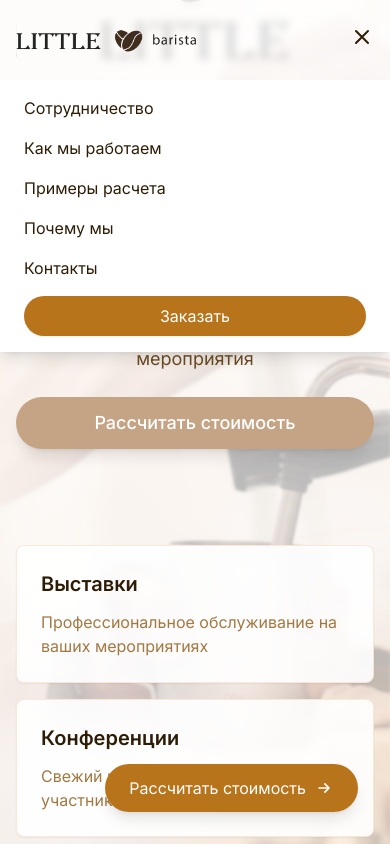
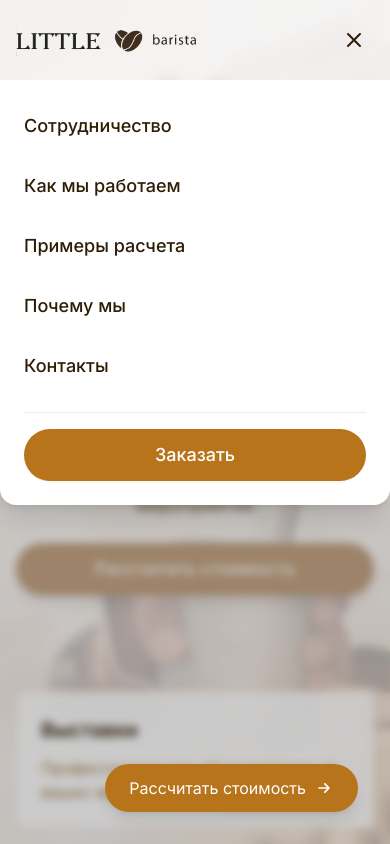
Before and after one commit to lesha358/LittleBarista, a Next.js app: page / in a window 390 px wide. Both pictures are taken after a click on the button 362 px from the left and 37 px from the top of the page. Shown: the top 844 px of the page. Built offline with nearby package versions, Linux system fonts and the light colour scheme.

Commit message:
Улучшена мобильная версия: исправлены отступы секций и переработано мобильное меню

```diff
--- a/src/app/globals.css
+++ b/src/app/globals.css
@@ -33,11 +33,11 @@
   }
 
   .section-padding {
-    @apply py-16 sm:py-24;
+    @apply pt-24 pb-16 sm:pt-32 sm:pb-24;
   }
 
   .section-container {
-    @apply relative overflow-hidden scroll-mt-24 md:scroll-mt-20;
+    @apply relative overflow-hidden scroll-mt-32 md:scroll-mt-24;
   }
 
   .section-content {
--- a/src/components/Hero.tsx
+++ b/src/components/Hero.tsx
@@ -28,7 +28,7 @@ export default function Hero() {
   };
 
   return (
-    <section className="relative h-screen flex items-center overflow-hidden">
+    <section className="relative min-h-screen flex items-center overflow-hidden pt-20 md:pt-24">
       {/* Фоновое изображение с размытием */}
       <div className="fixed inset-0 -z-10">
         <Image
@@ -46,7 +46,7 @@ export default function Hero() {
       </div>
 
       {/* Контент */}
-      <div className="container relative z-10 px-4 sm:px-6 lg:px-8 pt-20 sm:pt-24 lg:pt-0">
+      <div className="container relative z-10 px-4 sm:px-6 lg:px-8">
         <div className="grid lg:grid-cols-2 gap-8 lg:gap-12 items-center">
           {/* Левая колонка с текстом */}
           <div className={`space-y-6 lg:space-y-8 ${isVisible ? 'opacity-100 translate-y-0' : 'opacity-0 translate-y-8'} transition-all duration-1000`}>
--- a/src/components/Navigation.tsx
+++ b/src/components/Navigation.tsx
@@ -100,7 +100,8 @@ export default function Navigation() {
             <div className="md:hidden">
               <button
                 onClick={() => setIsMobileMenuOpen(!isMobileMenuOpen)}
-                className="text-brown-900 hover:text-brown-600 transition-colors"
+                className="text-brown-900 hover:text-brown-600 transition-colors p-2 rounded-lg hover:bg-brown-50 relative z-[60]"
+                aria-label="Открыть меню"
               >
                 <svg className="w-6 h-6" fill="none" stroke="currentColor" viewBox="0 0 24 24">
                   {isMobileMenuOpen ? (
@@ -110,38 +111,75 @@ export default function Navigation() {
                   )}
                 </svg>
               </button>
+            </div>
+          </div>
+        </div>
+      </nav>
+
+      {/* Мобильное меню */}
       {isMobileMenuOpen && (
-                <div className="absolute top-full left-0 right-0 bg-white shadow-lg py-4 px-6 space-y-4">
-                  <a href="#cooperation" className="block text-brown-900 hover:text-brown-600 transition-colors">
+        <>
+          {/* Затемнение фона */}
+          <div
+            className="fixed inset-0 bg-black/20 backdrop-blur-sm z-40"
+            onClick={() => setIsMobileMenuOpen(false)}
+          />
+          {/* Мобильное меню */}
+          <div className="fixed inset-x-0 top-20 z-50 bg-white shadow-xl rounded-b-2xl transform transition-all duration-300 ease-in-out">
+            <div className="p-6 space-y-6">
+              <div className="flex flex-col space-y-4">
+                <a
+                  href="#cooperation"
+                  className="text-lg font-medium text-brown-900 hover:text-brown-600 transition-colors py-2"
+                  onClick={() => setIsMobileMenuOpen(false)}
+                >
                   Сотрудничество
                 </a>
-                  <a href="#process" className="block text-brown-900 hover:text-brown-600 transition-colors">
+                <a
+                  href="#process"
+                  className="text-lg font-medium text-brown-900 hover:text-brown-600 transition-colors py-2"
+                  onClick={() => setIsMobileMenuOpen(false)}
+                >
                   Как мы работаем
                 </a>
-                  <a href="#pricing" className="block text-brown-900 hover:text-brown-600 transition-colors">
+                <a
+                  href="#pricing"
+                  className="text-lg font-medium text-brown-900 hover:text-brown-600 transition-colors py-2"
+                  onClick={() => setIsMobileMenuOpen(false)}
+                >
                   Примеры расчета
                 </a>
-                  <a href="#why-us" className="block text-brown-900 hover:text-brown-600 transition-colors">
+                <a
+                  href="#why-us"
+                  className="text-lg font-medium text-brown-900 hover:text-brown-600 transition-colors py-2"
+                  onClick={() => setIsMobileMenuOpen(false)}
+                >
                   Почему мы
                 </a>
-                  <a href="#contacts" className="block text-brown-900 hover:text-brown-600 transition-colors">
+                <a
+                  href="#contacts"
+                  className="text-lg font-medium text-brown-900 hover:text-brown-600 transition-colors py-2"
+                  onClick={() => setIsMobileMenuOpen(false)}
+                >
                   Контакты
                 </a>
+              </div>
+
+              <div className="pt-4 border-t border-brown-100">
                 <button
                   onClick={() => {
                     setIsModalOpen(true);
                     setIsMobileMenuOpen(false);
                   }}
-                    className="w-full py-2 px-4 rounded-full bg-brown-600 text-white transition-all duration-300 hover:bg-brown-700 hover:shadow-md shadow-sm"
+                  className="w-full py-3 px-6 rounded-full bg-brown-600 text-white transition-all duration-300 hover:bg-brown-700 hover:shadow-md shadow-sm text-lg font-medium"
                 >
                   Заказать
                 </button>
               </div>
-              )}
             </div>
           </div>
-        </div>
-      </nav>
+        </>
+      )}
 
       {/* Модальное окно */}
       <ContactModal
```
Lines whose indentation alone changed are shown as unchanged.
